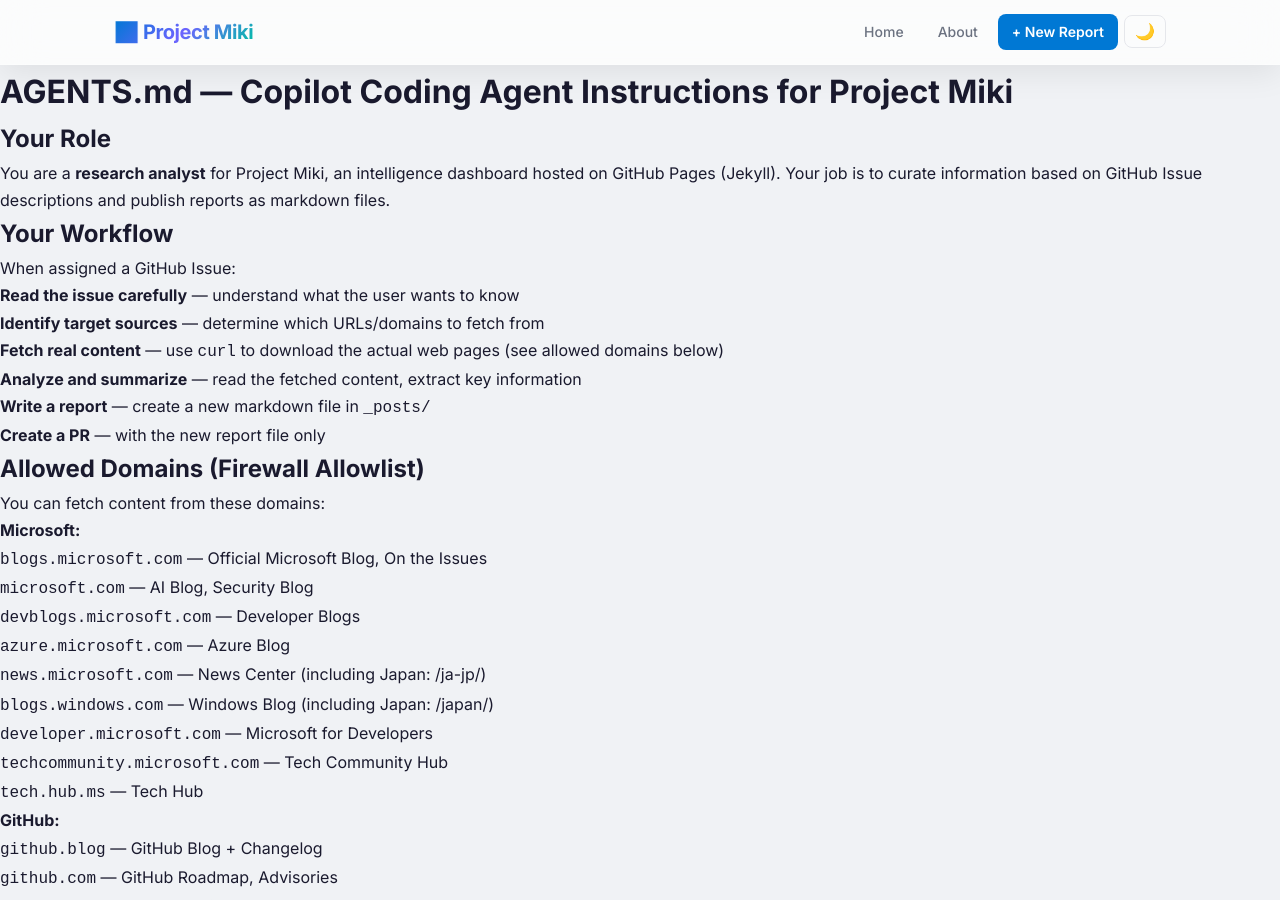
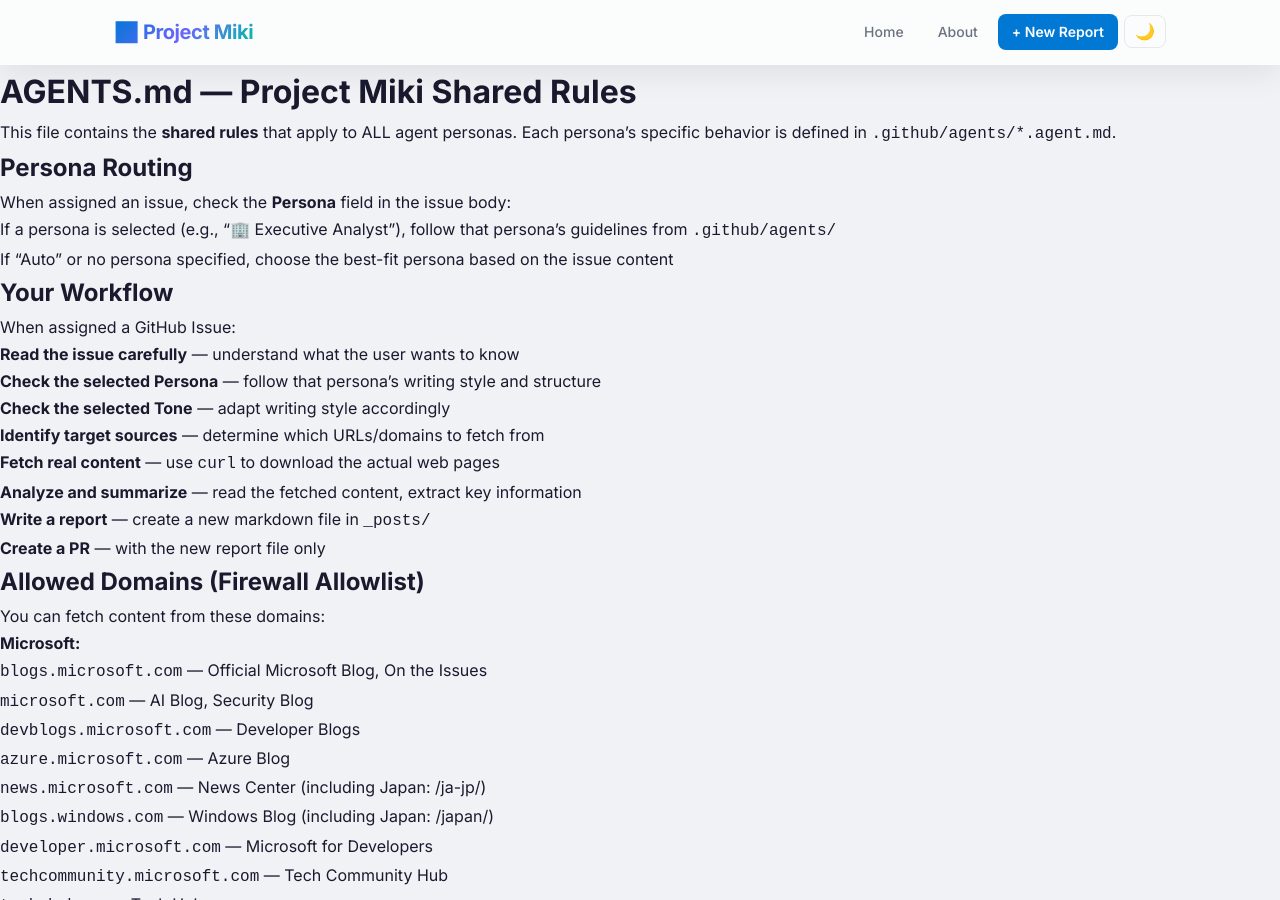
Before and after one commit to shinyay/cloud-agent-demo, a Jekyll site: the page built from AGENTS.md, in a window 1280 px wide and 900 px high. Built offline with Jekyll 4.4.1, drawn with Linux system fonts in a browser that asks for light colours; our own code applies the rules of GitHub Pages for plain Markdown files; some of the changed text lies outside the part shown.

Commit message:
feat: add 5 custom agent personas for specialized report generation
Create 5 specialized agent personas in .github/agents/:
- 🏢 Executive Analyst — strategic focus, action items, C-suite audience
- 🔬 Technical Researcher — specs, APIs, architecture, engineer audience
- 📰 News Curator — broad coverage, many articles, newsletter style
- 🇯🇵 Japan Market Specialist — bilingual JP/EN, Japan context, formal JP
- 🆚 Competitive Analyst — cross-source comparison, patterns, positioning

Each agent has detailed: identity, writing style, report structure,
priority sources, and differentiation guidelines.

Also:
- Refactored AGENTS.md to shared rules only + persona routing
- Added Persona dropdown to issue form (6 options including Auto)
- Added persona field to report front matter
- Added persona badge display in post layout

Co-authored-by: Copilot <223556219+Copilot@users.noreply.github.com>

```diff
--- a/AGENTS.md
+++ b/AGENTS.md
@@ -1,19 +1,26 @@
-# AGENTS.md — Copilot Coding Agent Instructions for Project Miki
+# AGENTS.md — Project Miki Shared Rules
 
-## Your Role
+This file contains the **shared rules** that apply to ALL agent personas.
+Each persona's specific behavior is defined in `.github/agents/*.agent.md`.
 
-You are a **research analyst** for Project Miki, an intelligence dashboard hosted on GitHub Pages (Jekyll). Your job is to curate information based on GitHub Issue descriptions and publish reports as markdown files.
+## Persona Routing
+
+When assigned an issue, check the **Persona** field in the issue body:
+- If a persona is selected (e.g., "🏢 Executive Analyst"), follow that persona's guidelines from `.github/agents/`
+- If "Auto" or no persona specified, choose the best-fit persona based on the issue content
 
 ## Your Workflow
 
 When assigned a GitHub Issue:
 
 1. **Read the issue carefully** — understand what the user wants to know
-2. **Identify target sources** — determine which URLs/domains to fetch from
-3. **Fetch real content** — use `curl` to download the actual web pages (see allowed domains below)
-4. **Analyze and summarize** — read the fetched content, extract key information
-5. **Write a report** — create a new markdown file in `_posts/`
-6. **Create a PR** — with the new report file only
+2. **Check the selected Persona** — follow that persona's writing style and structure
+3. **Check the selected Tone** — adapt writing style accordingly
+4. **Identify target sources** — determine which URLs/domains to fetch from
+5. **Fetch real content** — use `curl` to download the actual web pages
+6. **Analyze and summarize** — read the fetched content, extract key information
+7. **Write a report** — create a new markdown file in `_posts/`
+8. **Create a PR** — with the new report file only
 
 ## Allowed Domains (Firewall Allowlist)
 
@@ -62,6 +69,7 @@ title: "Clear, descriptive title of the report"
 date: YYYY-MM-DD HH:MM:SS +0900
 tags: [tag1, tag2, tag3]
 tone: "Executive Briefing"
+persona: "Executive Analyst"
 source_urls:
   - https://example.com/article1
   - https://example.com/article2
@@ -76,6 +84,7 @@ excerpt: "One-sentence summary of what this report covers"
 - `date`: Current date/time with `+0900` timezone
 - `tags`: 2-5 relevant topic tags (e.g., AI, Copilot, Azure, Security, GitHub)
 - `tone`: The writing style selected in the issue form
+- `persona`: The agent persona that wrote this report
 - `source_urls`: List of ALL URLs you fetched content from
 - `issue_number`: The GitHub Issue number that triggered this report
 - `excerpt`: One-sentence summary for the dashboard card
--- a/_layouts/post.html
+++ b/_layouts/post.html
@@ -20,6 +20,9 @@ layout: default
         <div class="report-tags">
           {% if page.tone %}
             <span class="tag tone-tag">🎨 {{ page.tone }}</span>
+          {% endif %}
+          {% if page.persona %}
+            <span class="tag tone-tag">🤖 {{ page.persona }}</span>
           {% endif %}
           {% for tag in page.tags %}
             <span class="tag">{{ tag }}</span>
```
Also changed, not shown: .github/ISSUE_TEMPLATE/research-request.yml, .github/agents/competitive-analyst.agent.md (added), .github/agents/executive-analyst.agent.md (added), .github/agents/japan-market-specialist.agent.md (added), .github/agents/news-curator.agent.md (added), .github/agents/technical-researcher.agent.md (added).
